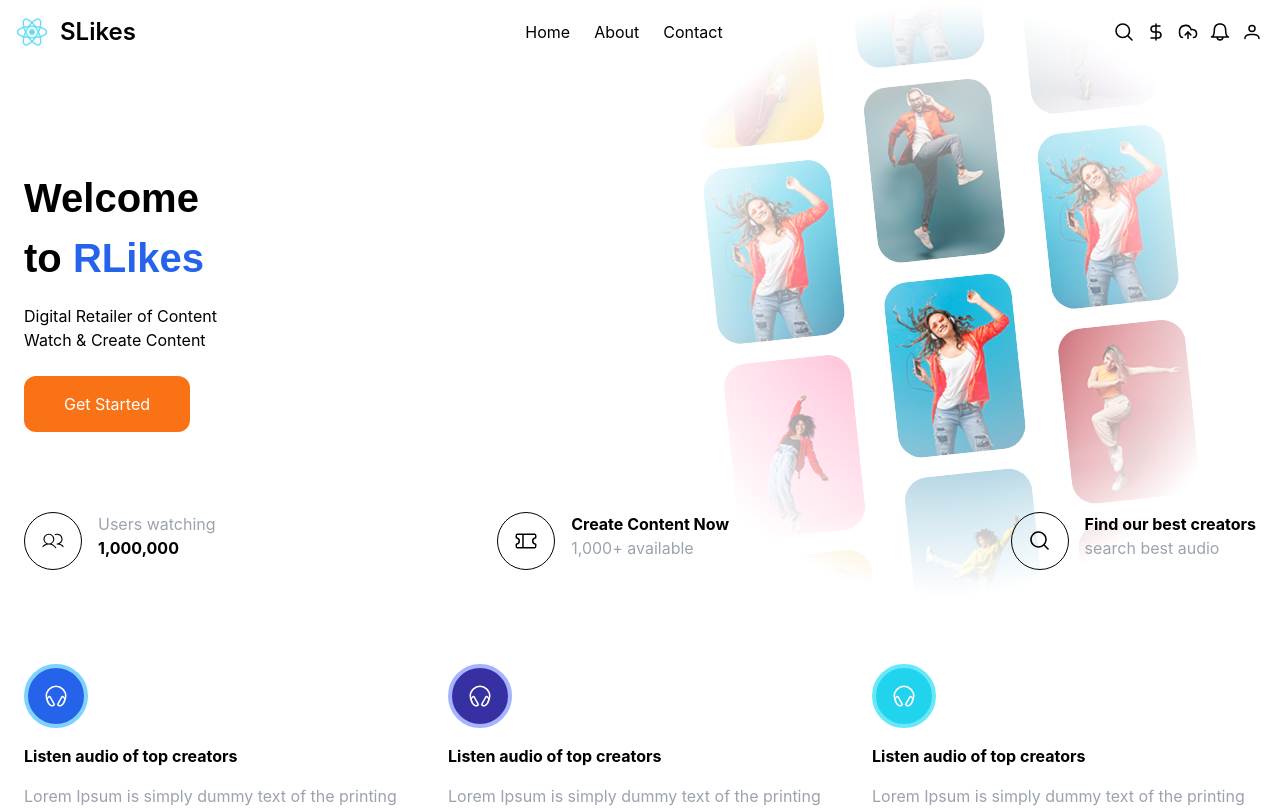
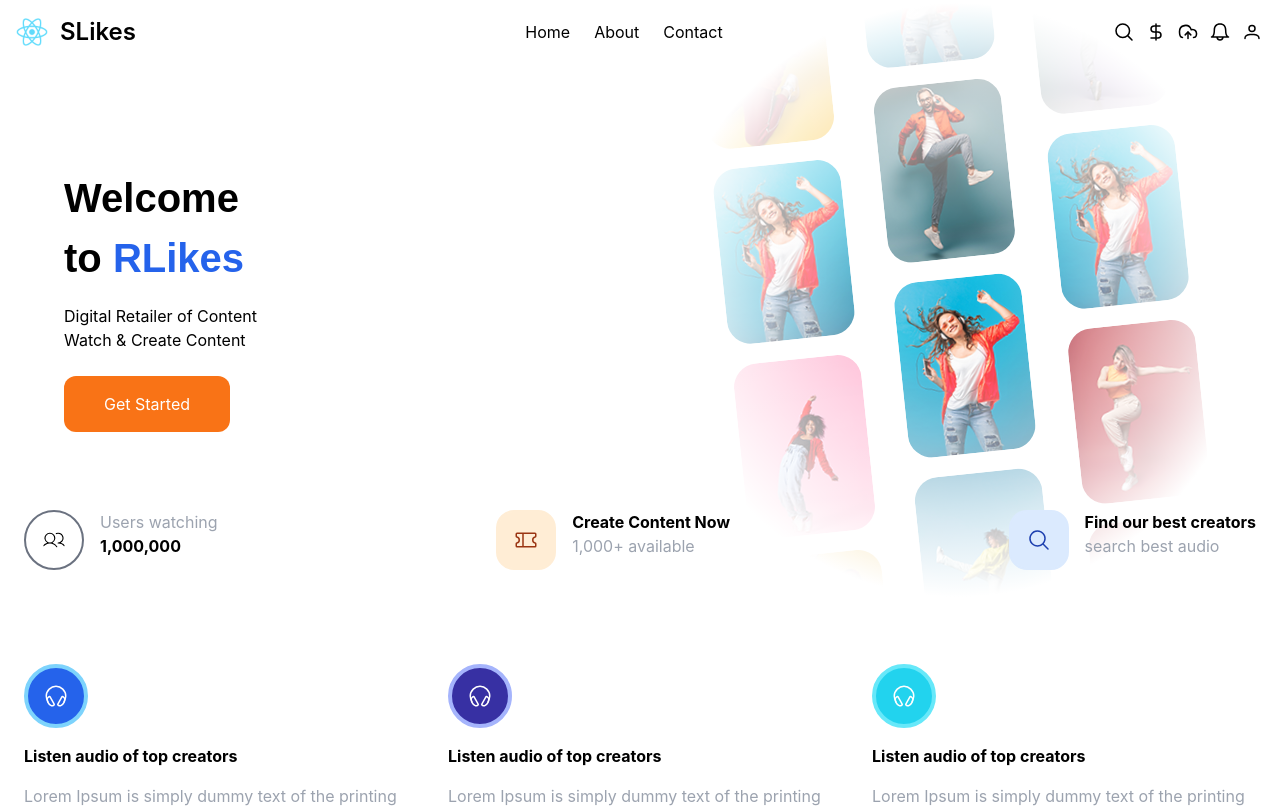
Before and after one commit to danilodavid521/retailor_watch_content, a React (Create React App) app: page / in a window 1280 px wide. Shown: the top 808 px of the page. Built offline with nearby package versions, Linux system fonts and the light colour scheme.

Commit message:
fix: changed the background color of the hero bottom

```diff
--- a/src/assets/css/hero.css
+++ b/src/assets/css/hero.css
@@ -21,13 +21,15 @@
 }
 
 .icon-box-icon svg {
-   border: 1px solid black;
-   border-radius: 50%;
    width: 24px;
    height: 24px;
    padding: 16px;
    box-sizing: content-box;
 }
+.hero-bottom-wrapper .icon-box:nth-child(2) .icon-box-icon svg, .hero-bottom-wrapper .icon-box:nth-child(3) .icon-box-icon svg{
+   border-radius: 30% !important;
+}
+
 @media (max-width: 768px) {
    .hero{
       padding-top: 75px;
--- a/src/components/Hero.tsx
+++ b/src/components/Hero.tsx
@@ -67,7 +67,7 @@ export default function Hero() {
   return (
     <div className='hero container relative h-screen overflow-hidden w-full mx-auto px-6 flex flex-col justify-between' ref={hero}>
       <div className="hero-main md:flex md:justify-between md:grow md:h-full">
-        <div className="hero-texts w-1/2 bg-white flex flex-col justify-center items-start">
+        <div className="hero-texts w-1/2 bg-white flex flex-col justify-center items-start md:ml-10">
           <h1 id='hero-heading-1'>Welcome</h1>
           <h1 id='hero-heading-2' className='mb-4'>to <span className='text-blue-600'>RLikes</span></h1>
           <p id='hero-des' className='mb-6'>Digital Retailer of Content<br />
@@ -96,10 +96,10 @@ export default function Hero() {
         </div>
       </div>
       <div id='hero-bottom' className="hero-bottom absolute px-6 left-0 right-0">
-        <div className="wrapper flex flex-wrap justify-between gap-6">
+        <div className="hero-bottom-wrapper flex flex-wrap justify-between gap-6">
           <div className="icon-box flex">
             <div className="icon-box-icon mr-4">
-              <svg xmlns="http://www.w3.org/2000/svg" viewBox="0 0 256 256"><path fill="currentColor" d="M112.6 158.43a58 58 0 1 0-57.2 0a93.83 93.83 0 0 0-50.19 38.29a6 6 0 0 0 10.05 6.56a82 82 0 0 1 137.48 0a6 6 0 0 0 10-6.56a93.83 93.83 0 0 0-50.14-38.29ZM38 108a46 46 0 1 1 46 46a46.06 46.06 0 0 1-46-46Zm211 97a6 6 0 0 1-8.3-1.74A81.8 81.8 0 0 0 172 166a6 6 0 0 1 0-12a46 46 0 1 0-17.08-88.73a6 6 0 1 1-4.46-11.14a58 58 0 0 1 50.14 104.3a93.83 93.83 0 0 1 50.19 38.29A6 6 0 0 1 249 205Z" /></svg>
+              <svg xmlns="http://www.w3.org/2000/svg" className='border-2 border-gray-500 rounded-full' viewBox="0 0 256 256"><path fill="currentColor" d="M112.6 158.43a58 58 0 1 0-57.2 0a93.83 93.83 0 0 0-50.19 38.29a6 6 0 0 0 10.05 6.56a82 82 0 0 1 137.48 0a6 6 0 0 0 10-6.56a93.83 93.83 0 0 0-50.14-38.29ZM38 108a46 46 0 1 1 46 46a46.06 46.06 0 0 1-46-46Zm211 97a6 6 0 0 1-8.3-1.74A81.8 81.8 0 0 0 172 166a6 6 0 0 1 0-12a46 46 0 1 0-17.08-88.73a6 6 0 1 1-4.46-11.14a58 58 0 0 1 50.14 104.3a93.83 93.83 0 0 1 50.19 38.29A6 6 0 0 1 249 205Z" /></svg>
             </div>
             <div className="icon-box-texts">
               <h2 className='text-gray-400'>Users watching</h2>
@@ -108,7 +108,7 @@ export default function Hero() {
           </div>
           <div className="icon-box flex">
             <div className="icon-box-icon mr-4">
-              <svg xmlns="http://www.w3.org/2000/svg" viewBox="0 0 256 256"><path fill="currentColor" d="M227.19 104.48A16 16 0 0 0 240 88.81V64a16 16 0 0 0-16-16H32a16 16 0 0 0-16 16v24.81a16 16 0 0 0 12.81 15.67a24 24 0 0 1 0 47A16 16 0 0 0 16 167.19V192a16 16 0 0 0 16 16h192a16 16 0 0 0 16-16v-24.81a16 16 0 0 0-12.81-15.67a24 24 0 0 1 0-47ZM32 167.2a40 40 0 0 0 0-78.39V64h56v128H32Zm192 0V192H104V64h120v24.8a40 40 0 0 0 0 78.39Z" /></svg>
+              <svg xmlns="http://www.w3.org/2000/svg" className='bg-orange-100 border-2 border-orange-100 text-orange-800 rounded-lg' viewBox="0 0 256 256"><path fill="currentColor" d="M227.19 104.48A16 16 0 0 0 240 88.81V64a16 16 0 0 0-16-16H32a16 16 0 0 0-16 16v24.81a16 16 0 0 0 12.81 15.67a24 24 0 0 1 0 47A16 16 0 0 0 16 167.19V192a16 16 0 0 0 16 16h192a16 16 0 0 0 16-16v-24.81a16 16 0 0 0-12.81-15.67a24 24 0 0 1 0-47ZM32 167.2a40 40 0 0 0 0-78.39V64h56v128H32Zm192 0V192H104V64h120v24.8a40 40 0 0 0 0 78.39Z" /></svg>
             </div>
             <div className="icon-box-texts">
               <h2 className='text-black font-bold'>Create Content Now</h2>
@@ -117,7 +117,7 @@ export default function Hero() {
           </div>
           <div className="icon-box flex">
             <div className="icon-box-icon mr-4">
-              <svg xmlns="http://www.w3.org/2000/svg" viewBox="0 0 256 256"><path fill="currentColor" d="m229.66 218.34l-50.07-50.06a88.11 88.11 0 1 0-11.31 11.31l50.06 50.07a8 8 0 0 0 11.32-11.32ZM40 112a72 72 0 1 1 72 72a72.08 72.08 0 0 1-72-72Z" /></svg>
+              <svg xmlns="http://www.w3.org/2000/svg" className='bg-blue-100 border-2 border-blue-100 text-blue-800 rounded-lg' viewBox="0 0 256 256"><path fill="currentColor" d="m229.66 218.34l-50.07-50.06a88.11 88.11 0 1 0-11.31 11.31l50.06 50.07a8 8 0 0 0 11.32-11.32ZM40 112a72 72 0 1 1 72 72a72.08 72.08 0 0 1-72-72Z" /></svg>
             </div>
             <div className="icon-box-texts">
               <h2 className='text-black font-bold'>Find our best creators</h2>
```
